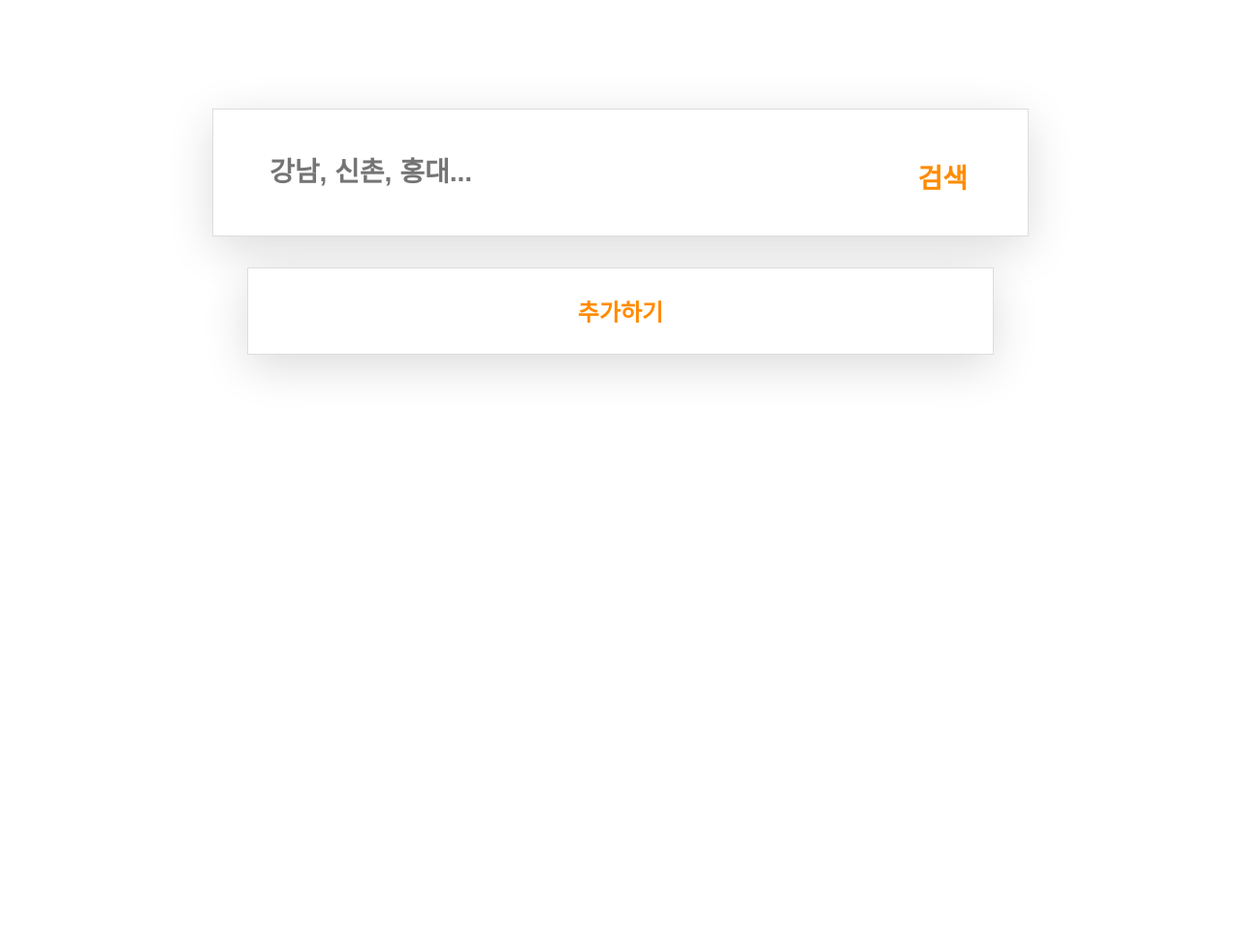
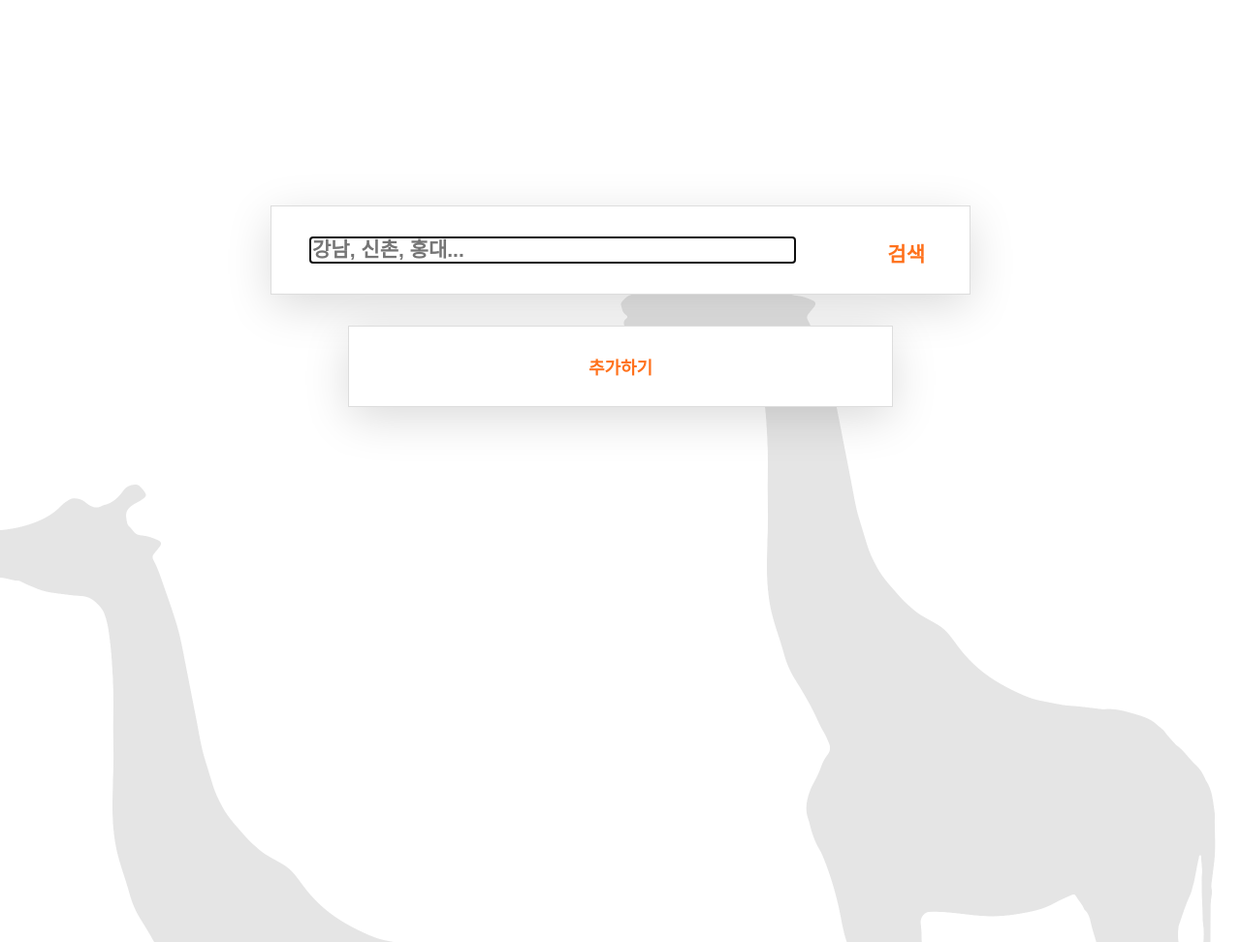
Before and after one commit to itsnamgyu/mogakco, a Django app: page /index in a window 1280 px wide. Shown: the whole page at 97% size. Run offline with Django 3.2, Linux system fonts and the light colour scheme; data that the repository does not hold is empty; parts of the project's set-up code (start-up, migrations or seed data) failed here and were passed over; some libraries are stand-ins or nearby versions.

Commit message:
Prettify frontend and added welcome screen

```diff
--- a/cafe/static/cafe/css/list.css
+++ b/cafe/static/cafe/css/list.css
@@ -1,30 +1,31 @@
 h1 {
-	color: #FF8B00;
+	color: #FF711C;
 	font-size: 20px;
 }
 
 .info {
-	color: #666;
-	font-size: 18px;
-	font-weight: 700;
-    margin-top: 24px;
+	color: #888;
+	font-size: 16px;
+	font-weight: 500;
+    margin-top: 12px;
 }
 
 .info .label {
-	color: #222;
+	color: #444;
+	font-weight: 600;
     margin-right: 8px;
 }
 
 .temp-title {
-	color: #FF8B00;
-	font-size: 28px;
-    font-weight: 700;
-    margin-bottom: 32px;
+	color: #FF711C;
+	font-size: 21px;
+    font-weight: 500;
+    margin-bottom: 24px;
 }
 
 .card.search {
     margin-bottom: 32px;
-	width: 840px;
+	width: 720px;
 	text-align: left;
 }
 
@@ -32,32 +33,40 @@ h1 {
     overflow: hidden;
 	border: none;
     color: #000;
-	font-size: 28px;
+	font-size: 21px;
 	font-weight: 700;
-	margin: 48px 0 48px 56px;
-	display: inline;
+    width: 500px;
+	margin: 32px 0 32px 40px;
+	display: inline-block
 }
 
 .search-submit {
 	background-color: rgba(0, 0, 0, 0);
 	border: none;
 	float: right;
-	color: #FF8B00;
-	font-size: 28px;
+	color: #FF711C;
+	font-size: 21px;
 	font-weight: 700;
-	margin: 48px 56px 48px 0;
-	display: inline;
+	margin: 32px 40px 32px 0;
+	display: inline-block;
 }
 
-search-submit:hover {
+.search-submit:hover {
 	cursor: pointer;
 }
 
-button.add-info {
-	color: #FF8B00;
+div.add-buttons {
+	width: 100%;
 	text-align: right;
-	margin-top: 32px;
-	font-size: 28px;
+    margin-top: 32px;
+}
+
+a.add-info {
+	color: #FF711C;
+	text-decoration: none;
+	text-align: right;
+    margin-left: 32px;
+	font-size: 18px;
 	font-weight: 700;
 	display: inline;
 }
--- a/cafe/static/cafe/js/add_prices.js
+++ b/cafe/static/cafe/js/add_prices.js
@@ -1,5 +1,5 @@
 function validate_form() {
-    var form = document.forms["new_cafe"];
+    var form = document.forms["prices"];
     var americano = parseInt(form["americano"].value);
 
     if (!(0 < americano && americano < 20000)) {
--- a/cafe/static/cafe/js/add_review.js
+++ b/cafe/static/cafe/js/add_review.js
@@ -1,5 +1,5 @@
 function validate_form() {
-    var form = document.forms["new_cafe"];
+    var form = document.forms["review"];
 
     if (form["plug"].value === "") {
         alert("Select plug status!");
--- a/cafe/templates/cafe/add_prices.html
+++ b/cafe/templates/cafe/add_prices.html
@@ -9,7 +9,7 @@
 <h1>{{ cafe.name }} 아메리카노 가격이 얼마인가요?</h1>
 <form name='prices' action="{% url 'cafe:submit_prices' cafe.pk %}" onsubmit="return validate_form()" method="POST">
 	{% csrf_token %}
-    <input type="text" name="americano" id="americano"/>
+    <input type="text" name="americano" id="americano" autofocus/>
     <label for="americano">아메리카노 가격</label>
     <br/>
 	<input id="submit_button" type="submit" value="등록하기" />
--- a/cafe/templates/cafe/add_review.html
+++ b/cafe/templates/cafe/add_review.html
@@ -9,6 +9,9 @@
 <h1>{{ cafe.name }}리뷰를 달아주세요!</h1>
 <form name='review' action="{% url 'cafe:submit_review' cafe.pk %}" onsubmit="return validate_form()" method="POST">
 	{% csrf_token %}
+    <input type="text" name="comment" id="name" autofocus/>
+    <label for="comment">리뷰</label>
+    <br/>
     <input type="radio" name="plug" id="plug0" value="0"/>
     <label for="plug0">전기 코드 없음</label>
     <input type="radio" name="plug" id="plug1" value="1"/>
@@ -23,9 +26,6 @@
     <input type="radio" name="wifi" id="wifi2" value="2"/>
     <label for="wifi2">와이파이 좋음</label>
     <br/>
-	<input type="text" name="comment" id="name"/>
-	<label for="comment">리뷰</label>
-    <br/>
 	<input id="submit_button" type="submit" value="등록하기" />
 </form>
 {% endblock %}
--- a/cafe/templates/cafe/create.html
+++ b/cafe/templates/cafe/create.html
@@ -9,7 +9,7 @@
 <h1>새로운 카페를 등록하세요!</h1>
 <form name='new_cafe' action="{% url 'cafe:submit_cafe' %}" onsubmit="return validate_form()" method="POST">
 	{% csrf_token %}
-	<input type="text" name="name" id="name"/>
+	<input type="text" name="name" id="name" autofocus />
     <label for="name">카페 이름</label>
     <br/>
     <input type="text" name="address" id="address"/>
--- a/static/css/mogakco.css
+++ b/static/css/mogakco.css
@@ -15,7 +15,7 @@ body {
 }
 
 .card:first-of-type {
-    margin-top: 112px;
+    margin-top: 212px;
 }
 
 .card:last-of-type {
@@ -24,7 +24,7 @@ body {
 
 .card-content {
 	text-align: left;
-	padding: 48px 56px;
+	padding: 36px 45px;
 }
 
 .card-button {
@@ -32,8 +32,8 @@ body {
 	display: block;
 	background-color: rgba(0,0,0,0);
 	border: none;
-	color: #FF8B00;
-	font-size: 24px;
+	color: #FF711C;
+	font-size: 18px;
 	font-weight: 700;
 	width: 100%;
 	padding: 32px 0px;
@@ -57,5 +57,26 @@ body {
 }
 
 .page-width {
-	width: 768px;
+	width: 560px;
 }
+
+div.background-container {
+	position: fixed;
+	top: -100vh;
+	left: 0;
+	width: 100%;
+    height: 100%;
+	z-index: -1;
+}
+
+div.background-outside-margin {
+	margin-top: calc(100vh + 192px);
+}
+
+div.background {
+	margin-top: calc(200vh - 56.25vw);
+	width: 100%;
+    height: 56.25vw;
+	background: url("/static/img/background.png");
+	background-size: contain;
+}
--- a/templates/global.html
+++ b/templates/global.html
@@ -10,6 +10,14 @@
 </head>
 
 <body>
+<div class="content">
     {% block content %}
     {% endblock %}
+</div>
+<div class="background-container">
+    <div class="background-outside-margin">
+        <div class="background">
+        </div>
+    </div>
+</div>
 </body>
```
Also changed, not shown: cafe/templates/cafe/list.html (+15 -7 lines), main/static/main/css/index.css (added, +51 -0 lines), main/templates/main/index.html (+10 -1 lines), static/img/background-black.png (added), static/img/background.png (added), static/img/mogakco-big.png (added), static/img/mogakco-small.png (added). Lines whose indentation alone changed are shown as unchanged.
